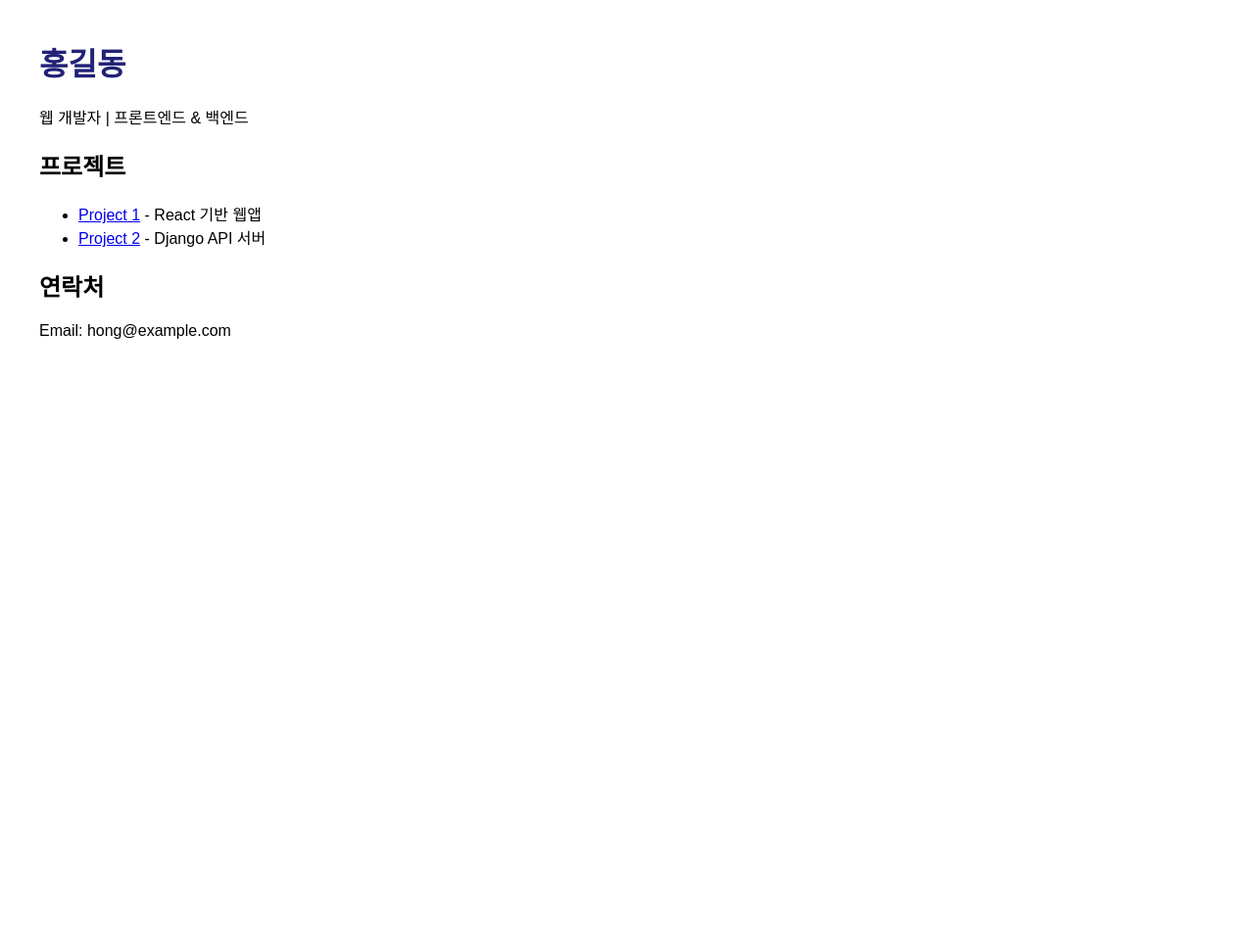
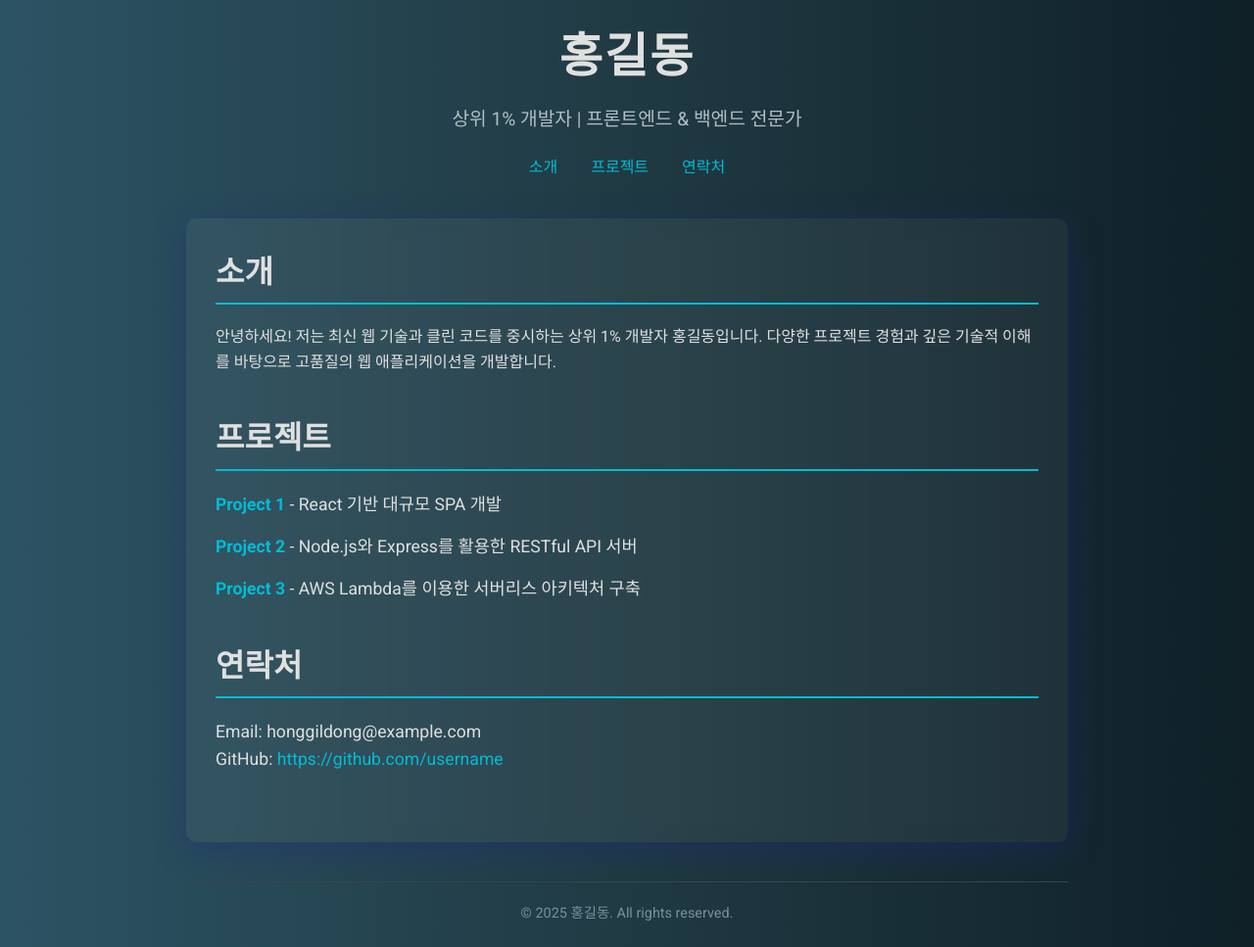
Before and after one commit to sufkdkes/12, a plain HTML site: page index.html in a window 1280 px wide. Shown: the top 967 px of the page at 98% size. Before the commit the page ends 800 px from the top, so only its background shows below. Drawn offline with Linux system fonts and the light colour scheme.

Commit message:
Update index.html

```diff
--- a/index.html
+++ b/index.html
@@ -1,22 +1,149 @@
 <!DOCTYPE html>
 <html lang="ko">
 <head>
-  <meta charset="UTF-8">
-  <title>홍길동의 포트폴리오</title>
+  <meta charset="UTF-8" />
+  <meta name="viewport" content="width=device-width, initial-scale=1.0" />
+  <title>이현수의 기록장장</title>
+  <link href="https://fonts.googleapis.com/css2?family=Roboto:wght@400;700&display=swap" rel="stylesheet" />
   <style>
-    body { font-family: Arial, sans-serif; margin: 40px; }
-    h1 { color: #222277; }
+    /* Reset and base styles */
+    * {
+      margin: 0;
+      padding: 0;
+      box-sizing: border-box;
+    }
+    body {
+      font-family: 'Roboto', sans-serif;
+      background: #0f2027;
+      background: linear-gradient(to right, #2c5364, #203a43, #0f2027);
+      color: #e0e0e0;
+      line-height: 1.6;
+      min-height: 100vh;
+      display: flex;
+      flex-direction: column;
+      align-items: center;
+      padding: 20px;
+    }
+    a {
+      color: #00bcd4;
+      text-decoration: none;
+      transition: color 0.3s ease;
+    }
+    a:hover {
+      color: #ff4081;
+    }
+    header {
+      width: 100%;
+      max-width: 900px;
+      text-align: center;
+      margin-bottom: 40px;
+    }
+    header h1 {
+      font-size: 3rem;
+      font-weight: 700;
+      margin-bottom: 10px;
+      letter-spacing: 2px;
+    }
+    header p {
+      font-size: 1.2rem;
+      color: #b0bec5;
+    }
+    nav {
+      margin-top: 20px;
+    }
+    nav a {
+      margin: 0 15px;
+      font-weight: 500;
+      font-size: 1rem;
+    }
+    main {
+      width: 100%;
+      max-width: 900px;
+      background: rgba(255, 255, 255, 0.05);
+      border-radius: 10px;
+      padding: 30px;
+      box-shadow: 0 8px 32px 0 rgba(31, 38, 135, 0.37);
+      backdrop-filter: blur(8px);
+      -webkit-backdrop-filter: blur(8px);
+      margin-bottom: 40px;
+    }
+    section {
+      margin-bottom: 40px;
+    }
+    section h2 {
+      font-size: 2rem;
+      margin-bottom: 20px;
+      border-bottom: 2px solid #00bcd4;
+      padding-bottom: 5px;
+    }
+    .projects ul {
+      list-style: none;
+    }
+    .projects li {
+      margin-bottom: 15px;
+      font-size: 1.1rem;
+    }
+    .projects a {
+      font-weight: 700;
+    }
+    .contact p {
+      font-size: 1.1rem;
+    }
+    footer {
+      width: 100%;
+      max-width: 900px;
+      text-align: center;
+      padding: 20px 0;
+      border-top: 1px solid #37474f;
+      color: #78909c;
+      font-size: 0.9rem;
+    }
+    /* Responsive Design */
+    @media (max-width: 600px) {
+      header h1 {
+        font-size: 2.2rem;
+      }
+      main {
+        padding: 20px;
+      }
+      nav a {
+        margin: 0 10px;
+        font-size: 0.9rem;
+      }
+    }
   </style>
 </head>
 <body>
-  <h1>홍길동</h1>
-  <p>웹 개발자 | 프론트엔드 & 백엔드</p>
-  <h2>프로젝트</h2>
-  <ul>
-    <li><a href="https://github.com/username/project1">Project 1</a> - React 기반 웹앱</li>
-    <li><a href="https://github.com/username/project2">Project 2</a> - Django API 서버</li>
-  </ul>
-  <h2>연락처</h2>
-  <p>Email: hong@example.com</p>
+  <header>
+    <h1>홍길동</h1>
+    <p>상위 1% 개발자 | 프론트엔드 & 백엔드 전문가</p>
+    <nav>
+      <a href="#about">소개</a>
+      <a href="#projects">프로젝트</a>
+      <a href="#contact">연락처</a>
+    </nav>
+  </header>
+  <main>
+    <section id="about">
+      <h2>소개</h2>
+      <p>안녕하세요! 저는 최신 웹 기술과 클린 코드를 중시하는 상위 1% 개발자 홍길동입니다. 다양한 프로젝트 경험과 깊은 기술적 이해를 바탕으로 고품질의 웹 애플리케이션을 개발합니다.</p>
+    </section>
+    <section id="projects" class="projects">
+      <h2>프로젝트</h2>
+      <ul>
+        <li><a href="https://github.com/username/project1" target="_blank" rel="noopener">Project 1</a> - React 기반 대규모 SPA 개발</li>
+        <li><a href="https://github.com/username/project2" target="_blank" rel="noopener">Project 2</a> - Node.js와 Express를 활용한 RESTful API 서버</li>
+        <li><a href="https://github.com/username/project3" target="_blank" rel="noopener">Project 3</a> - AWS Lambda를 이용한 서버리스 아키텍처 구축</li>
+      </ul>
+    </section>
+    <section id="contact" class="contact">
+      <h2>연락처</h2>
+      <p>Email: honggildong@example.com</p>
+      <p>GitHub: <a href="https://github.com/username" target="_blank" rel="noopener">https://github.com/username</a></p>
+    </section>
+  </main>
+  <footer>
+    &copy; 2025 홍길동. All rights reserved.
+  </footer>
 </body>
 </html>
```
